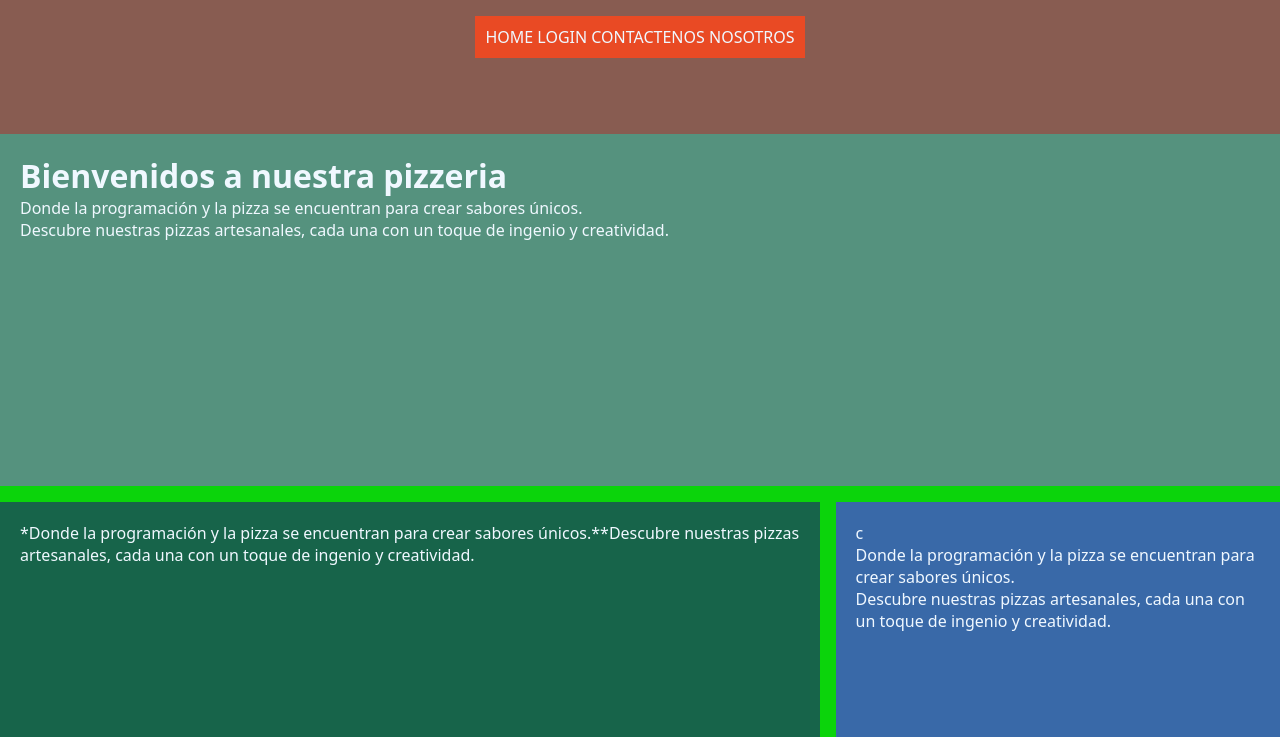
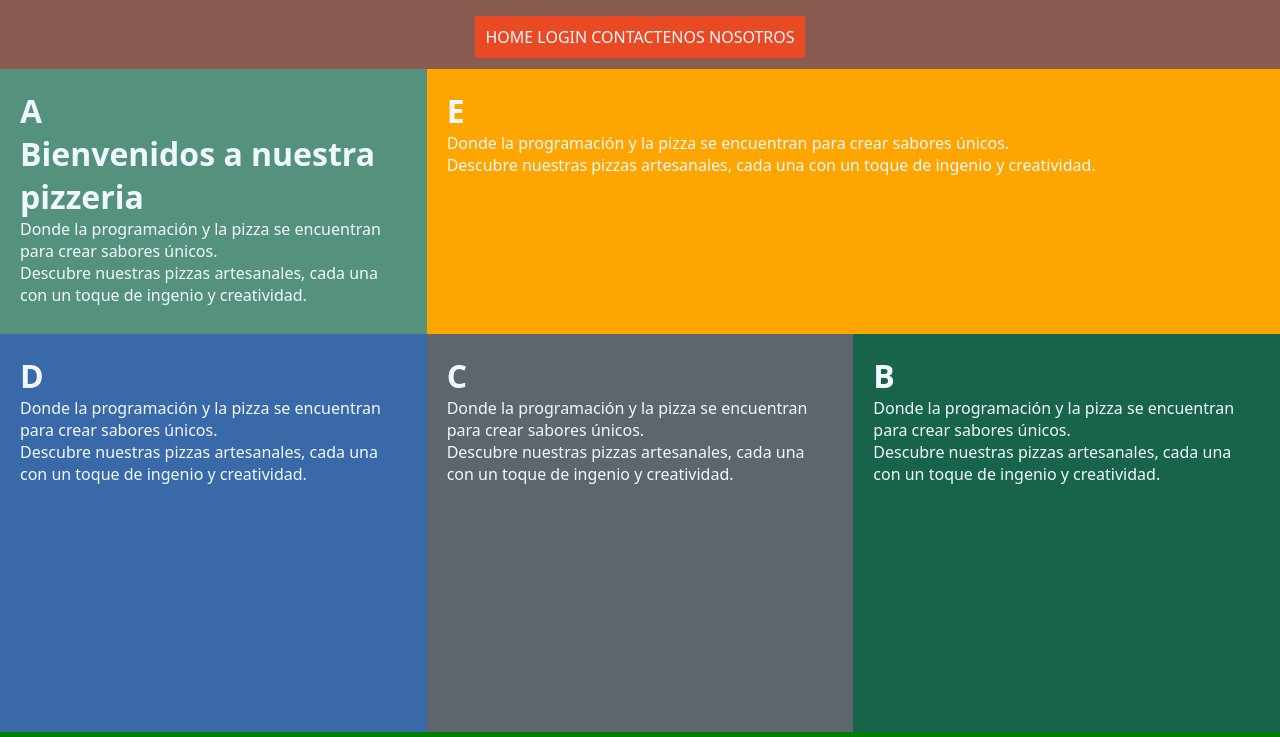
Before and after one commit to bjoseonet/TP-pizeria, a plain HTML site: page index.html in a window 1280 px wide. Shown: the top 737 px of the page. Drawn offline with Linux system fonts and the light colour scheme.

Commit message:
dispuse mejor las columnas para un hero y 3 cards

```diff
--- a/css/style.css
+++ b/css/style.css
@@ -3,7 +3,6 @@
   padding: 0;
 
 }
-
 
 /* Fuente Roboto */
 @import url('https://fonts.googleapis.com/css?family=Roboto:300,400,500&display=swap');
@@ -14,61 +13,43 @@ body{
     text-align: center;
 }
 
-/* esta es una caja del centro que puse para probar columnas internas */
-
-.grid-layout{
-
-  display: grid;
-
-  gap: 1rem;
-  grid-auto-rows: 22rem;
-  grid-template-columns: repeat (auto-fill,minmax(15rem,1fr))
-
-}
-
-/* .caja1 { grid-area: 1 / 1 / 2 / 6;
-  background-color: red; }
-
-.caja2 { grid-area: 2 / 1 / 4 / 3;
-  background-color: blue; }
-
-.caja3 { grid-area: 2 / 3 / 4 / 6;
-  background-color: green;  }
-
-.caja4 { grid-area: 4 / 3 / 6 / 6;
-  background-color: yellow;  }
-
-.caja5 { grid-area: 5 / 1 / 6 / 6;
-  background-color: orange;  }
-
-.caja6 { grid-area: 4 / 4 / 5 / 6;
-  background-color: violet; } */
-
 
 
 .caja1{
   /* justify-content: left; */
-  grid-area: 1 / 1 / 2 / 6;
+  grid-area: 1 / 1 / 3 / 3;
   text-align: left;
   color: aliceblue;
   padding: 20px;
   background-color: rgb(85, 146, 126);
 }
 .caja2{
-  grid-area: 2 / 1 / 4 / 3;
+  grid-area: 3 / 5 / 6 / 7;
   text-align: left;
   color: aliceblue;
   padding: 20px;
   background-color: rgb(23, 100, 74);
 }
 .caja3{
-  grid-area: 2 / 3 / 4 / 6;
+  grid-area: 3 / 3 / 6 / 5;
+  text-align: left;
+  color: aliceblue;
+  padding: 20px;
+  background-color: rgb(94, 101, 109);
+}
+.caja4{
+  grid-area: 3 / 1 / 6 / 3;
   text-align: left;
   color: aliceblue;
   padding: 20px;
   background-color: rgb(57, 105, 168);
 }
-
+.caja5 {
+  grid-area: 1 / 3 / 3 / 7;
+  text-align: left;
+  color: aliceblue;
+  padding: 20px;
+  background-color: orange;  }
 
 
 a {
@@ -110,11 +91,18 @@ header nav {
   grid-area: main;
   background-color: rgb(11, 212, 11);
   text-align: left;
+
+
+  /* gap: 1rem;
+  grid-auto-rows: 22rem; */
+  /* grid-template-columns: repeat (auto-fill,minmax(15rem,1fr)) */
+
   display: grid;
+  grid-template-columns: repeat(6, 1fr);
+  grid-template-rows: repeat(5, 1fr);
+  grid-column-gap: 0px;
+  grid-row-gap: 0px;
 
-  gap: 1rem;
-  grid-auto-rows: 22rem;
-  grid-template-columns: repeat (auto-fill,minmax(15rem,1fr))
 }
 
 .container {
--- a/index.html
+++ b/index.html
@@ -27,25 +27,33 @@
     <div class="main">
 
         <div class="caja1">
+          <h1>A</h1>
           <h1>Bienvenidos a nuestra pizzeria</h1>
           <p> Donde la programación y la pizza se encuentran para crear sabores únicos.<br> Descubre nuestras pizzas artesanales, cada una con un toque de ingenio y creatividad.</p>
         </div>
 
-        <div class="caja2"> *Donde la programación y la pizza se encuentran para crear sabores únicos.**Descubre nuestras pizzas artesanales, cada una con un toque de ingenio y creatividad.</div>
+        <div class="caja2">
+          <h1>B</h1>
+          <p> Donde la programación y la pizza se encuentran para crear sabores únicos.<br> Descubre nuestras pizzas artesanales, cada una con un toque de ingenio y creatividad.</p>
+        </div>
 
-        <div class="caja3"> c
+        <div class="caja3">
+          <h1>C</h1>
           <p> Donde la programación y la pizza se encuentran para crear sabores únicos.<br> Descubre nuestras pizzas artesanales, cada una con un toque de ingenio y creatividad.</p>
 
         </div>
-        <div class="caja4"> d
+        <div class="caja4">
+          <h1>D</h1>
           <p> Donde la programación y la pizza se encuentran para crear sabores únicos.<br> Descubre nuestras pizzas artesanales, cada una con un toque de ingenio y creatividad.</p>
         </div>
-        <div class="caja5"> e
+        <div class="caja5">
+          <H1>E</H1>
           <p> Donde la programación y la pizza se encuentran para crear sabores únicos.<br> Descubre nuestras pizzas artesanales, cada una con un toque de ingenio y creatividad.</p>
         </div>
-        <div class="caja6"> f
+        <!-- <div class="caja6">
+          <h1>F</h1>
           <p> Donde la programación y la pizza se encuentran para crear sabores únicos.<br> Descubre nuestras pizzas artesanales, cada una con un toque de ingenio y creatividad.</p>
-        </div>
+        </div>   -->
 
     </div>
     <footer>
```
